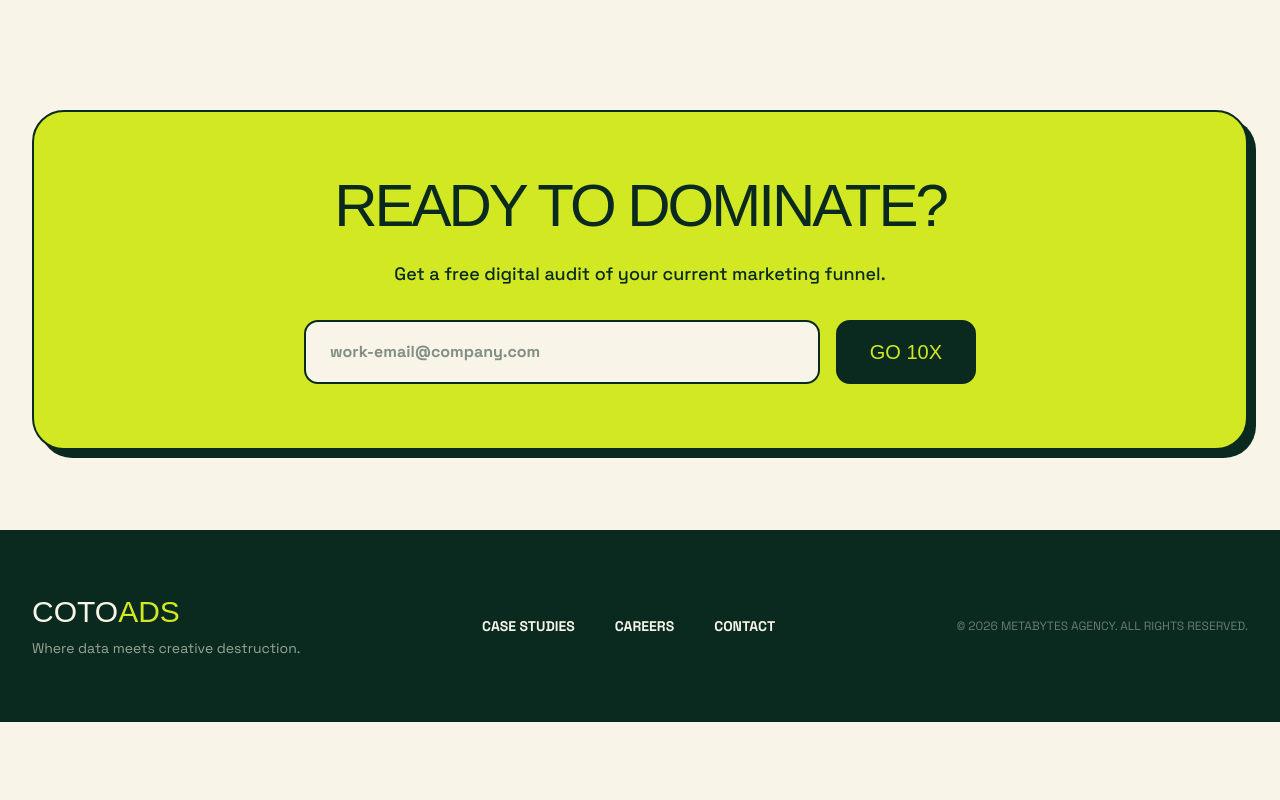
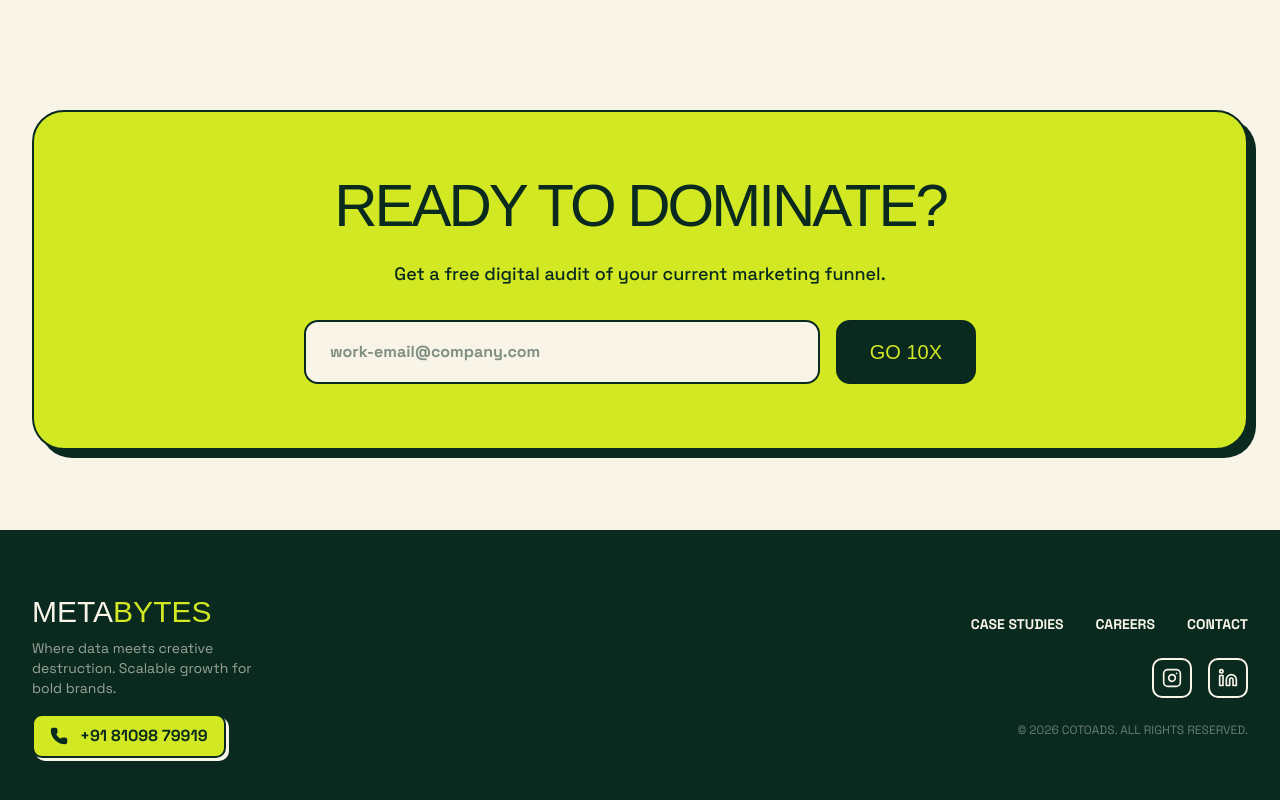
Before and after one commit to growthzee/metabytes, a Next.js app: page / in a window 1280 px wide. Shown: the part 5401-6201 px from the top of the page. Before the commit the page ends 6123 px from the top, so only its background shows below. Built offline with nearby package versions, Linux system fonts and the light colour scheme; a web font is replaced by a local one.

Commit message:
updated footer

```diff
--- a/src/components/footer.tsx
+++ b/src/components/footer.tsx
@@ -1,3 +1,5 @@
+import { Phone, Instagram, Twitter, Linkedin } from "lucide-react";
+
 export const Footer = () => {
   return (
     <>
@@ -14,7 +16,7 @@ export const Footer = () => {
               <input
                 type="email"
                 placeholder="work-email@company.com"
-                className="flex-1 bg-[#F8F4E8] border-2 border-[#0A2A1F] rounded-xl px-6 py-4 font-bold outline-none"
+                className="flex-1 bg-[#F8F4E8] border-2 border-[#0A2A1F] rounded-xl px-6 py-4 font-bold outline-none focus:shadow-[4px_4px_0px_0px_#0A2A1F] transition-all"
               />
               <button className="bg-[#0A2A1F] text-[#D2E823] font-dela text-xl px-8 py-4 rounded-xl border-2 border-[#0A2A1F] hover:translate-x-1 hover:translate-y-1 transition-transform">
                 GO 10X
@@ -25,28 +27,60 @@ export const Footer = () => {
       </section>
 
       <footer className="bg-[#0A2A1F] text-[#F8F4E8] py-16">
-        <div className="max-w-7xl mx-auto px-4 md:px-8 flex flex-col md:flex-row justify-between items-center gap-8">
+        <div className="max-w-7xl mx-auto px-4 md:px-8 flex flex-col md:flex-row justify-between items-start md:items-center gap-8">
+          <div className="flex flex-col gap-4">
             <div>
               <div className="text-3xl font-dela mb-2">
-              COTO<span className="text-[#D2E823]">ADS</span>
+                META<span className="text-[#D2E823]">BYTES</span>
               </div>
-            <p className="opacity-60 text-sm">
-              Where data meets creative destruction.
+              <p className="opacity-60 text-sm max-w-[250px]">
+                Where data meets creative destruction. Scalable growth for bold
+                brands.
               </p>
             </div>
-          <div className="flex gap-10 font-bold text-sm uppercase">
-            <a href="#" className="hover:text-[#D2E823]">
+
+            {/* Added Mobile Number Section */}
+            <a
+              href="tel:+918109879919"
+              className="flex items-center gap-3 bg-[#D2E823] text-[#0A2A1F] px-4 py-2 rounded-lg border-2 border-[#0A2A1F] w-fit font-bold shadow-[3px_3px_0px_0px_#F8F4E8] hover:shadow-none hover:translate-x-[2px] hover:translate-y-[2px] transition-all"
+            >
+              <Phone size={18} fill="currentColor" />
+              <span>+91 81098 79919</span>
+            </a>
+          </div>
+
+          <div className="flex flex-col md:items-end gap-6">
+            <div className="flex gap-8 font-bold text-sm uppercase">
+              <a href="#" className="hover:text-[#D2E823] transition-colors">
                 Case Studies
               </a>
-            <a href="#" className="hover:text-[#D2E823]">
+              <a href="#" className="hover:text-[#D2E823] transition-colors">
                 Careers
               </a>
-            <a href="#" className="hover:text-[#D2E823]">
+              <a href="#" className="hover:text-[#D2E823] transition-colors">
                 Contact
               </a>
             </div>
+
+            <div className="flex gap-4">
+              <a
+                href="https://www.instagram.com/cotoads/"
+                className="p-2 border-2 border-[#F8F4E8] rounded-lg hover:bg-[#D2E823] hover:text-[#0A2A1F] hover:border-[#0A2A1F] transition-all"
+              >
+                <Instagram size={20} />
+              </a>
+
+              <a
+                href="#"
+                className="p-2 border-2 border-[#F8F4E8] rounded-lg hover:bg-[#D2E823] hover:text-[#0A2A1F] hover:border-[#0A2A1F] transition-all"
+              >
+                <Linkedin size={20} />
+              </a>
+            </div>
+
             <div className="text-xs opacity-40 font-mono">
-            © 2026 METABYTES AGENCY. ALL RIGHTS RESERVED.
+              © 2026 COTOADS. ALL RIGHTS RESERVED.
+            </div>
           </div>
         </div>
       </footer>
```
Lines whose indentation alone changed are shown as unchanged.
